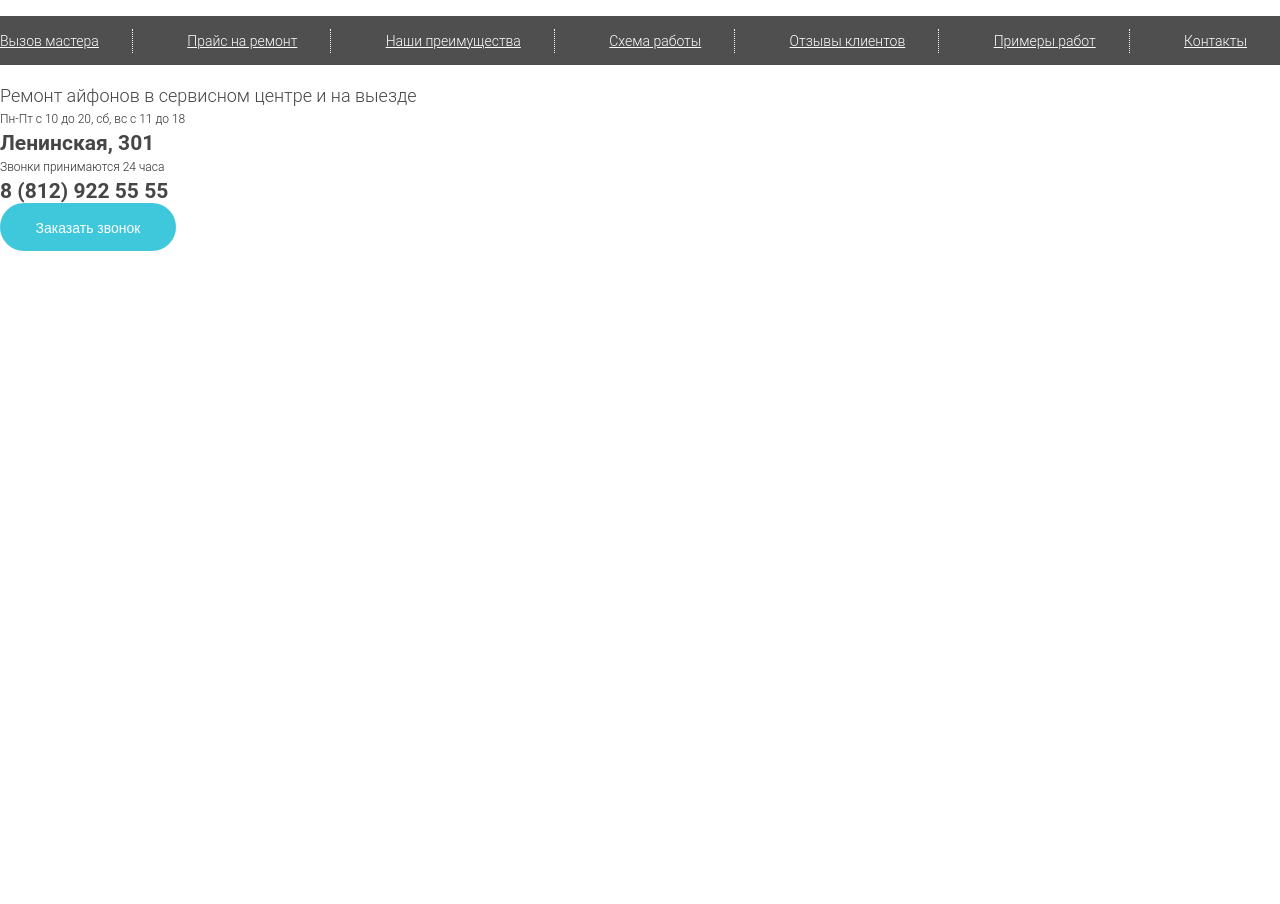
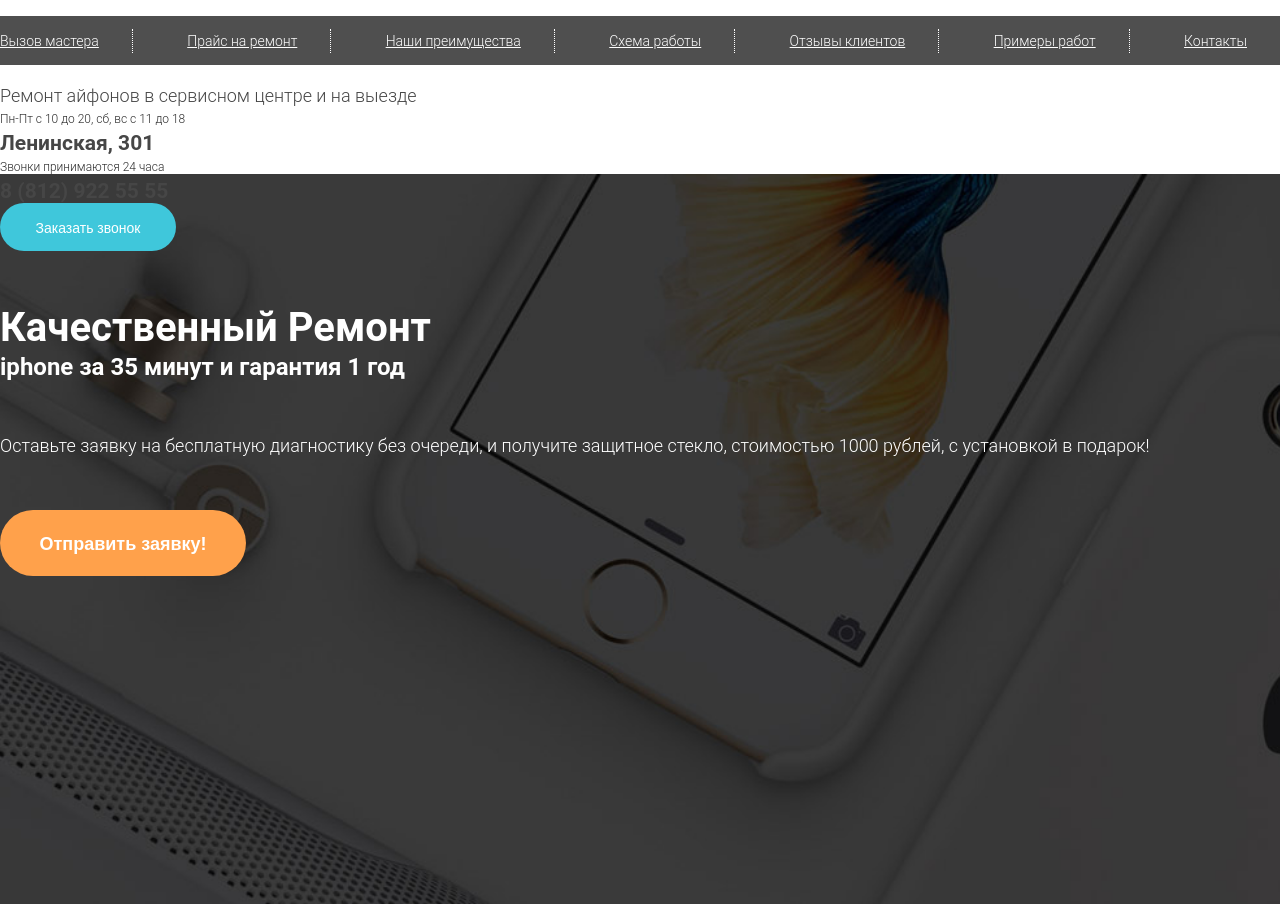
Before and after one commit to gromniki/reactjs3days, a React (Create React App) app in the folder slider/: page / in a window 1280 px wide. Before the commit the page ends 800 px from the top, so only its background shows below. Built offline with nearby package versions, Linux system fonts and the light colour scheme; the HTML template or start-up script is replaced by a standard one.

Commit message:
added Main

```diff
--- a/slider/src/App.js
+++ b/slider/src/App.js
@@ -44,11 +44,11 @@ class App extends Component {
                     <Menu />
                 </Grid>
             </MenuWrapper>
-            <MenuWrapper>
+            <MainWrapper>
                 <Grid>
                     <Main />
                 </Grid>
-            </MenuWrapper>
+            </MainWrapper>
         </div>
         );
     }
--- a/slider/src/components/Main.js
+++ b/slider/src/components/Main.js
@@ -5,11 +5,58 @@ import Row from 'react-bootstrap/lib/Row';
 import Col from 'react-bootstrap/lib/Col';
 import styled from 'styled-components';
 
+const Repair = styled.div`
+    font-size: 40px;
+    font-weight: 700;
+    line-height: 48px;
+    color: #ffffff;
+
+    span {
+        display: block;
+        font-size: 24px;
+        line-height: 30px;
+    }
+`
+
+const LightText = styled.div`
+    margin: 50px 0;
+    font-size: 18px;
+    font-weight: 300;
+    line-height: 28px;
+    color: #ffffff;
+`
+
+const SubmitButton = styled.button`
+    width: 246px;
+    height: 66px;
+    font-size: 18px;
+    font-weight: 700;
+    color: #ffffff;
+    text-align: center;
+    line-height: 66px;
+    background-color: #ffa14b;
+    border: 0;
+    border-radius: 33px;
+
+    &:hover {
+        color: #ffa14b;
+        background-color: #ffffff;
+    }
+`
+
 class Main extends React.Component {
     render() {
         return (
             <Row>
                 <Col lg={5}>
+                    <Repair>Качественный Ремонт
+                        <span>iphone за 35 минут и гарантия 1 год</span>
+                    </Repair>
+                    <LightText>Оставьте заявку на бесплатную диагностику без очереди,
+                        и получите защитное стекло, стоимостью 1000 рублей,
+                        с установкой в подарок!</LightText>
+                    <SubmitButton>Отправить заявку!</SubmitButton>
+
                 </Col>
                 <Col lg={6} lgOffset={1}>
                 </Col>
--- a/slider/src/components/Menu.js
+++ b/slider/src/components/Menu.js
@@ -51,6 +51,10 @@ const CallButton = styled.button`
     background-color: #3fc7db;
     border: 0;
     border-radius: 24px;
+
+    &:hover {
+        background-color: #30b8cc;
+    }
 `
 
 class Address extends React.Component {
```
